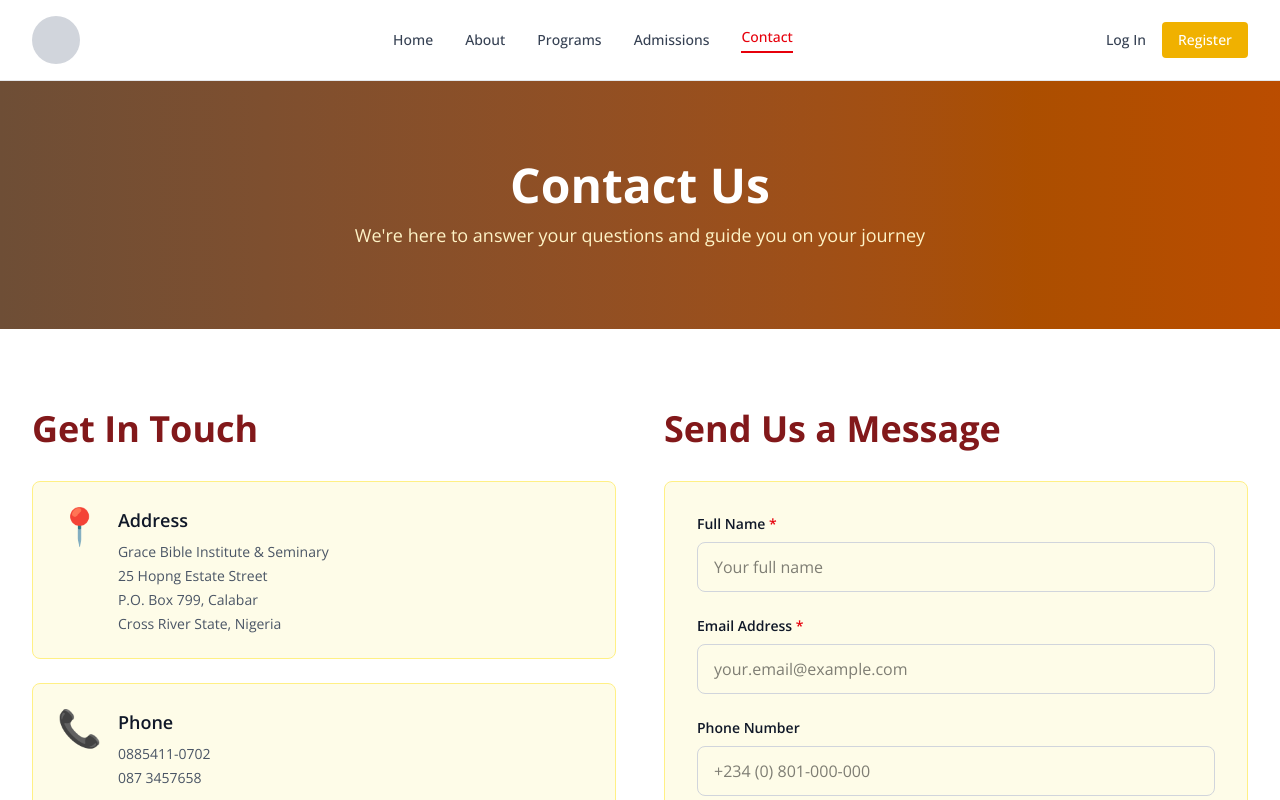
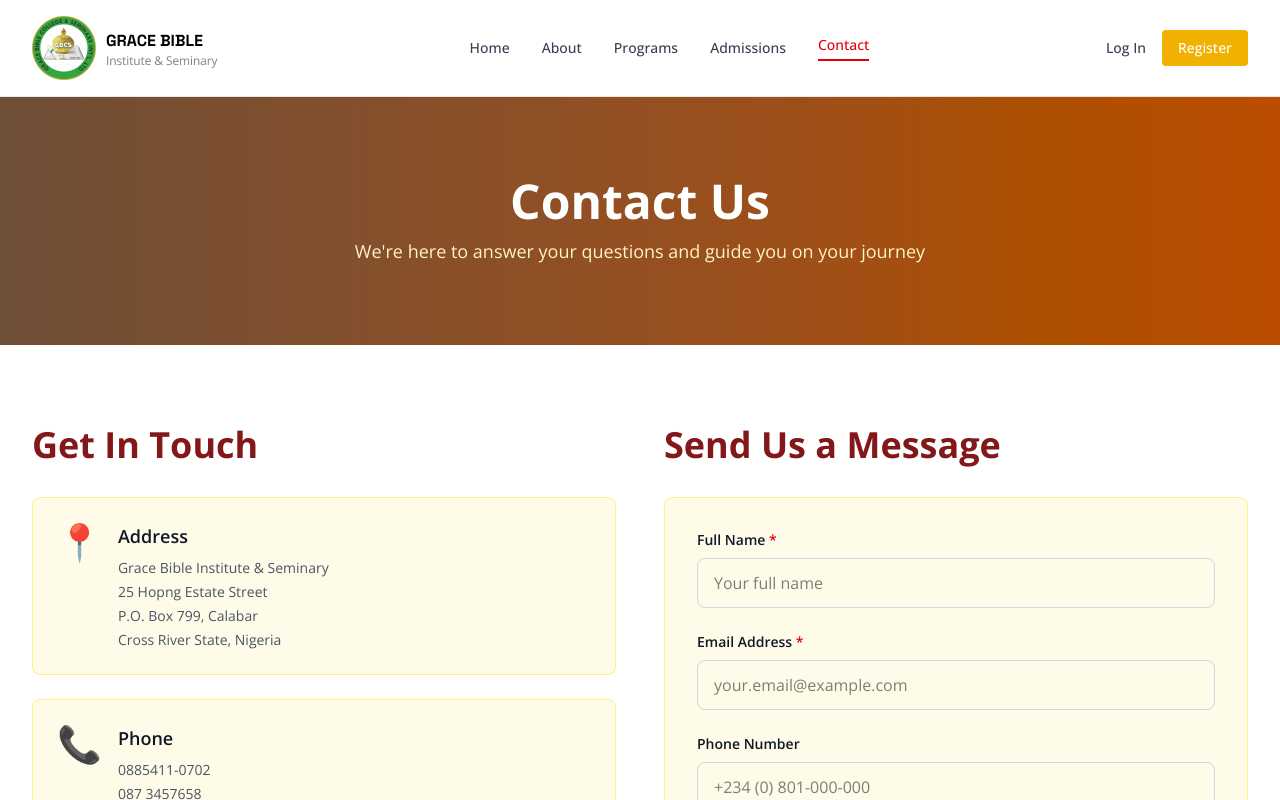
Before and after one commit to Victorwilly/gbcs, a React (Vite) app: page /contact in a window 1280 px wide. Shown: the top 800 px of the page. Built offline with nearby package versions, Linux system fonts and the light colour scheme.

Commit message:
added header image component

```diff
--- a/src/components/Header/Header.tsx
+++ b/src/components/Header/Header.tsx
@@ -1,5 +1,6 @@
 import { useState } from "react";
 import { Link, NavLink, useLocation } from "react-router-dom";
+import logo from "/images/logo.png";
 
 const navLinks = [
   { name: "Home", path: "/" },
@@ -22,9 +23,9 @@
       <div className="max-w-480 mx-auto px-4 md:px-6 lg:px-8 py-4">
         <div className="flex items-center justify-between gap-8">
           {/* Logo */}
-          <div className="shrink-0">
-            <div className="w-12 h-12 bg-gray-300 rounded-full"></div>
-          </div>
+          <Link to="/" className="w-50.25 h-max" aria-label="home page header link">
+            <img src={logo} alt="Logo" className="w-full h-max"  aria-hidden/>
+          </Link>
 
           {/* Nav Links */}
           <nav className="hidden md:flex items-center gap-8">
```
